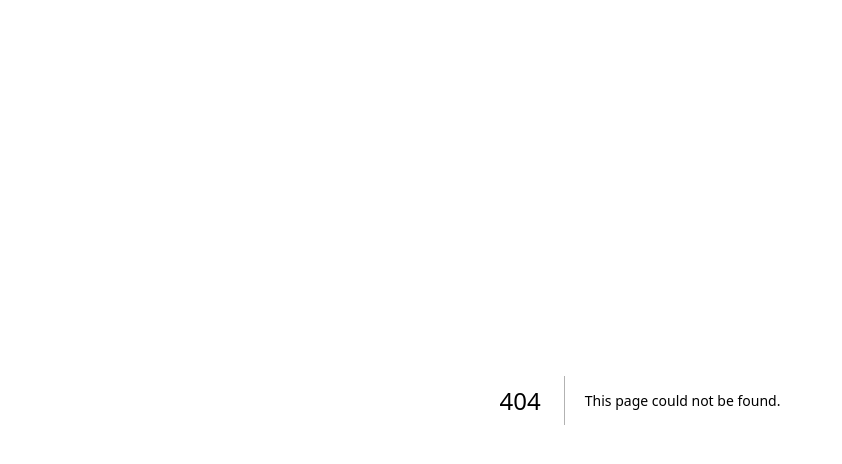
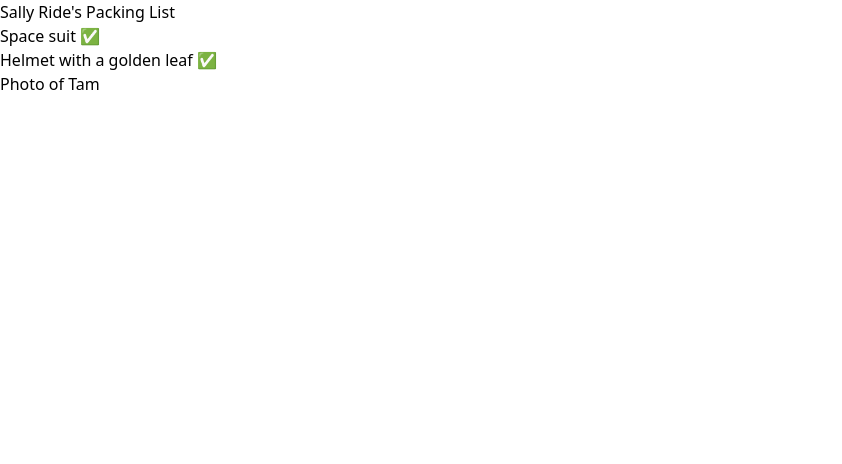
Before and after one commit to Nuiosse11421/junior-dev, a Next.js app: page /condition-rendering in a window 1280 px wide. Before the commit this address had no page. Shown: the top 464 px of the page, without its empty margins (0-842 px from the left). Built offline with nearby package versions, Linux system fonts and the light colour scheme.

Commit message:
learn condition rendering

```diff
--- /dev/null
+++ b/src/app/condition-rendering/page.tsx
@@ -0,0 +1,33 @@
+interface ItemProps{
+    name:String,
+    isPacked:boolean,
+}
+function Item({ name, isPacked }:ItemProps) {
+    return (
+      <li className="item">
+        {name} {isPacked && '✅'}
+      </li>
+    );
+  }
+
+  export default function PackingList() {
+    return (
+      <section>
+        <h1>Sally Ride's Packing List</h1>
+        <ul>
+          <Item
+            isPacked={true}
+            name="Space suit"
+          />
+          <Item
+            isPacked={true}
+            name="Helmet with a golden leaf"
+          />
+          <Item
+            isPacked={false}
+            name="Photo of Tam"
+          />
+        </ul>
+      </section>
+    );
+  }
```
